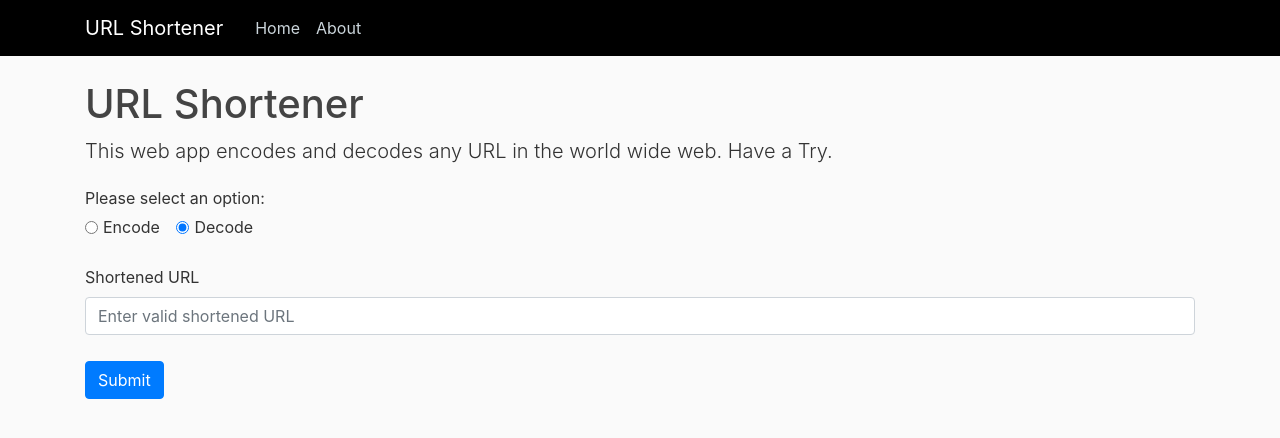
After one commit to sercikul/url-shortener, a Flask app: page /home_dcd in a window 1280 px wide. The commit adds this page. Shown: the top 438 px of the page. Run offline with Flask 2, Linux system fonts and the light colour scheme; some libraries are stand-ins or nearby versions.

Commit message:
Decode Page

```diff
--- a/app.py
+++ b/app.py
@@ -7,8 +7,11 @@ app = Flask(__name__)
 # Landing page
 @app.route('/')
 def home():
-    return render_template("index.html")
+    return render_template("home.html")
 
+@app.route('/home_dcd')
+def home_decode():
+    return render_template("decode.html")
 
 if __name__ == '__main__':
     app.run(port=5000, debug=True)
--- a/static/main.css
+++ b/static/main.css
@@ -83,3 +83,16 @@ a.article-title:hover {
     margin-bottom: 5px;
     margin-top: 20px;
 }
+
+.url-input {
+    margin-top: 25px;
+}
+
+.text-muted {
+    margin-top: 5px;
+    margin-left: 5px;
+}
+
+.btn-primary {
+    margin-top: 10px;
+}
--- /dev/null
+++ b/templates/decode.html
@@ -0,0 +1,63 @@
+<!DOCTYPE html>
+<html>
+<head>
+    <!-- Required meta tags -->
+    <meta charset="utf-8">
+    <meta name="viewport" content="width=device-width, initial-scale=1, shrink-to-fit=no">
+
+    <!-- Bootstrap CSS -->
+    <link rel="stylesheet" href="https://maxcdn.bootstrapcdn.com/bootstrap/4.0.0/css/bootstrap.min.css" integrity="sha384-Gn5384xqQ1aoWXA+058RXPxPg6fy4IWvTNh0E263XmFcJlSAwiGgFAW/dAiS6JXm" crossorigin="anonymous">
+
+    <link rel="stylesheet" type="text/css" href="{{ url_for('static', filename='main.css') }}">
+
+        <title>URL Shortener</title>
+</head>
+<body>
+    <header class="site-header">
+      <nav class="navbar navbar-expand-md navbar-dark bg-black fixed-top">
+        <div class="container">
+          <a class="navbar-brand mr-4" href="/">URL Shortener</a>
+          <button class="navbar-toggler" type="button" data-toggle="collapse" data-target="#navbarToggle" aria-controls="navbarToggle" aria-expanded="false" aria-label="Toggle navigation">
+            <span class="navbar-toggler-icon"></span>
+          </button>
+          <div class="collapse navbar-collapse" id="navbarToggle">
+            <div class="navbar-nav mr-auto">
+              <a class="nav-item nav-link" href="/">Home</a>
+              <a class="nav-item nav-link" href="/about">About</a>
+            </div>
+          </div>
+        </div>
+      </nav>
+    </header>
+    <main role="main" class="container">
+
+        <div class="starter-template">
+          <h1>URL Shortener</h1>
+          <p class="lead">This web app encodes and decodes any URL in the world wide web. Have a Try.</p>
+        </div>
+        <div class="form-text">Please select an option: </div>
+        <div class="form-check form-check-inline">
+            <input class="form-check-input" type="radio" name="inlineRadioOptions" id="inlineRadio1" value="option1"  onclick="window.location.href='/'">
+            <label class="form-check-label" for="inlineRadio1">Encode</label>
+          </div>
+          <div class="form-check form-check-inline">
+            <input class="form-check-input" type="radio" name="inlineRadioOptions" id="inlineRadio2" value="option2" checked="checked">
+            <label class="form-check-label" for="inlineRadio2">Decode</label>
+          </div>
+          <form class="url-input">
+            <div class="form-group">
+              <label for="exampleInputURL">Shortened URL </label>
+              <input type="url" class="form-control" id="exampleInputEmail1" aria-describedby="emailHelp" placeholder="Enter valid shortened URL">
+            </div>
+            <button type="submit" class="btn btn-primary">Submit</button>
+          </form>
+      </main>
+
+
+    <!-- Optional JavaScript -->
+    <!-- jQuery first, then Popper.js, then Bootstrap JS -->
+    <script src="https://code.jquery.com/jquery-3.2.1.slim.min.js" integrity="sha384-KJ3o2DKtIkvYIK3UENzmM7KCkRr/rE9/Qpg6aAZGJwFDMVNA/GpGFF93hXpG5KkN" crossorigin="anonymous"></script>
+    <script src="https://cdnjs.cloudflare.com/ajax/libs/popper.js/1.12.9/umd/popper.min.js" integrity="sha384-ApNbgh9B+Y1QKtv3Rn7W3mgPxhU9K/ScQsAP7hUibX39j7fakFPskvXusvfa0b4Q" crossorigin="anonymous"></script>
+    <script src="https://maxcdn.bootstrapcdn.com/bootstrap/4.0.0/js/bootstrap.min.js" integrity="sha384-JZR6Spejh4U02d8jOt6vLEHfe/JQGiRRSQQxSfFWpi1MquVdAyjUar5+76PVCmYl" crossorigin="anonymous"></script>
+</body>
+</html>
```
Also changed, not shown: templates/home.html (renamed from templates/index.html, +9 -1 lines).
